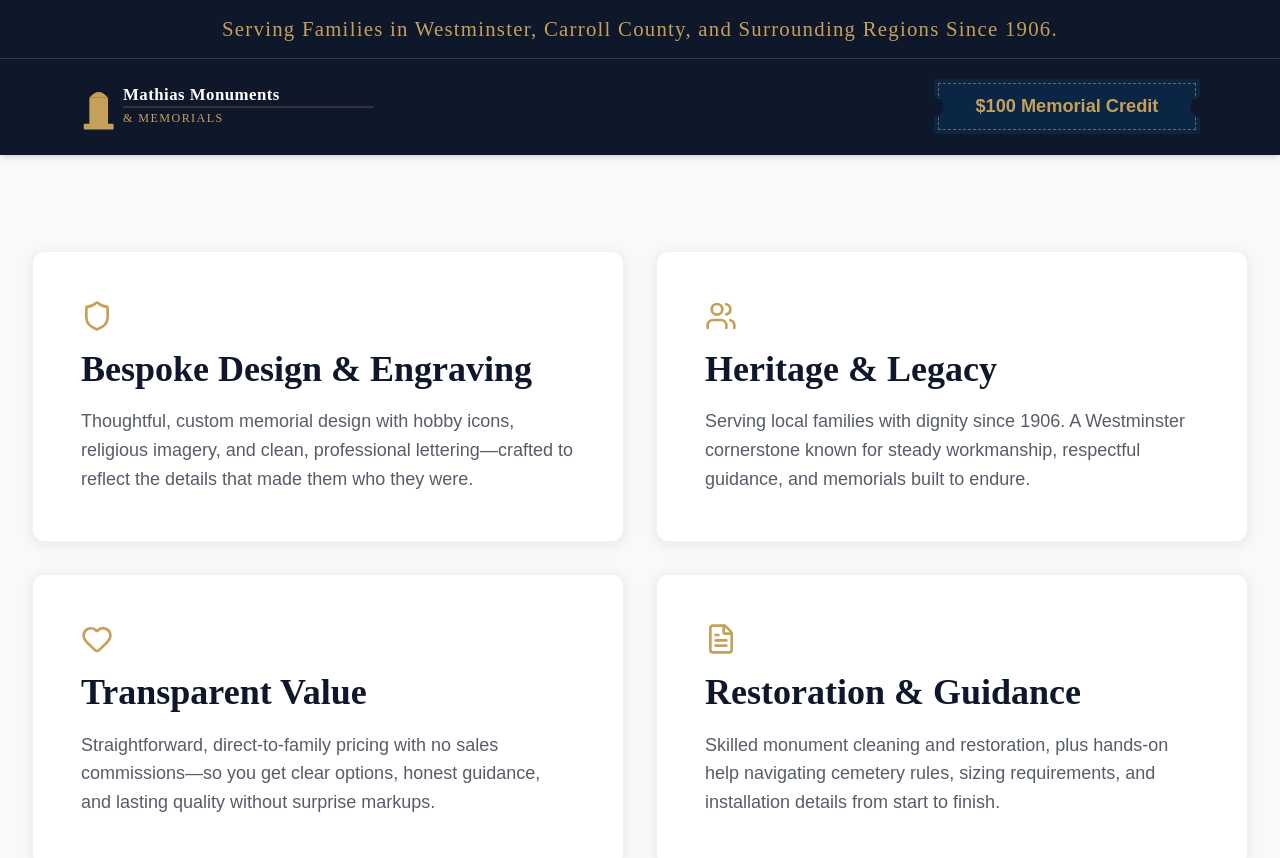
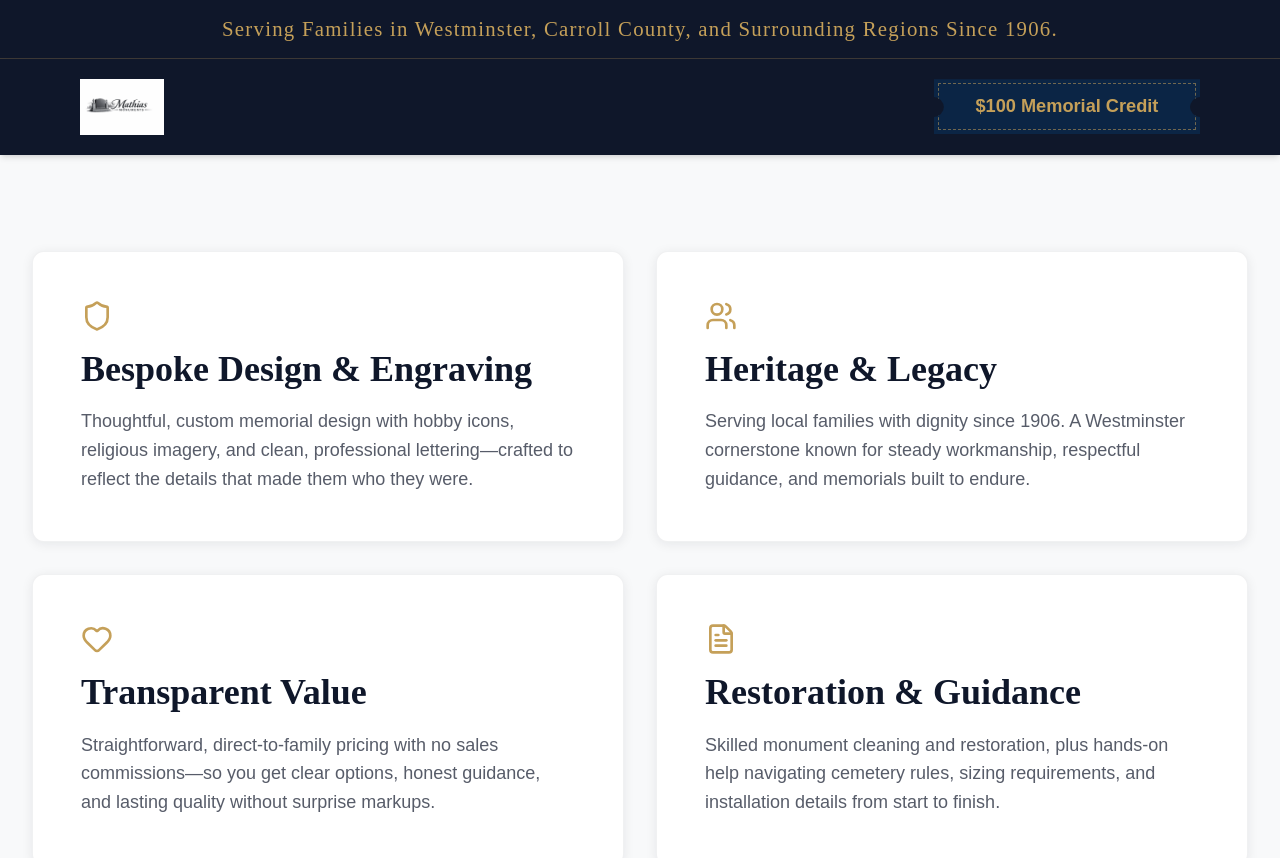
Before and after one commit to bradyudovich/MathiasMonuments, a Next.js app: page / in a window 1280 px wide. Shown: the top 858 px of the page. Built offline with nearby package versions, Linux system fonts and the light colour scheme.

Commit message:
Change logo source from SVG to PNG

```diff
--- a/components/Navbar.tsx
+++ b/components/Navbar.tsx
@@ -15,7 +15,7 @@ export function Navbar({ onClaimClick }: NavbarProps) {
         <a href="/" aria-label="Mathias Monuments &amp; Memorials – Home">
           {/* eslint-disable-next-line @next/next/no-img-element */}
           <img
-            src={`${BASE_PATH}/logo.svg`}
+            src={`${BASE_PATH}/logo.png`}
             alt="Mathias Monuments &amp; Memorials"
             width={312}
             height={59}
```
